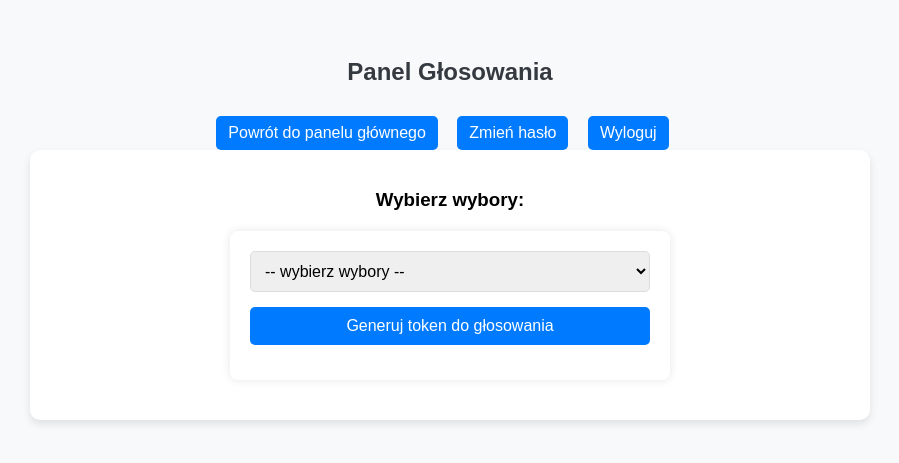
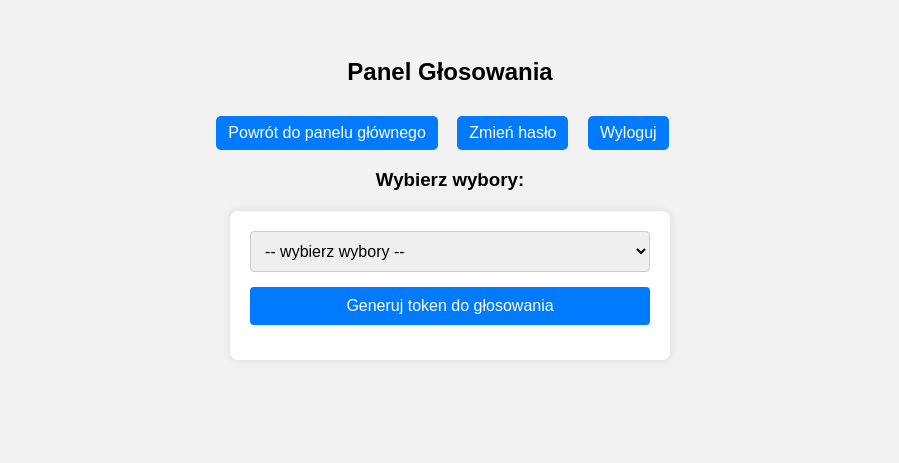
Before and after one commit to CezaryCH/wybory_portal, a PHP site: page /vote_panel.php in a window 1280 px wide. Shown: the top 463 px of the page, without its empty margins (190-1089 px from the left). Run offline with PHP 8.4, Linux system fonts and the light colour scheme; a user stored in the database is signed in; data comes from the database, SQL or seed files in the repository.

Commit message:
Update vote_panel.php

```diff
--- a/vote_panel.php
+++ b/vote_panel.php
@@ -34,62 +34,7 @@ if ($_SERVER["REQUEST_METHOD"] === "POST") {
 <head>
     <title>Panel Głosowania</title>
     <link rel="stylesheet" href="css/style.css">
-    <style>
-        body {
-            font-family: Arial, sans-serif;
-            padding: 30px;
-            background-color: #f8f9fa;
-        }
-        h2 {
-            margin-bottom: 20px;
-            color: #343a40;
-        }
-        .links a {
-            margin-right: 15px;
-            text-decoration: none;
-            background: #007BFF;
-            color: white;
-            padding: 8px 12px;
-            border-radius: 5px;
-        }
-        .container {
-            max-width: 800px;
-            margin: 0 auto;
-            background-color: #ffffff;
-            padding: 20px;
-            border-radius: 10px;
-            box-shadow: 0 4px 8px rgba(0, 0, 0, 0.1);
-        }
-        .vote-form {
-            margin-bottom: 20px;
-        }
-        .vote-form select {
-            padding: 10px;
-            font-size: 16px;
-            width: 100%;
-            border-radius: 5px;
-            border: 1px solid #ddd;
-        }
-        .vote-form button {
-            margin-top: 10px;
-            padding: 10px 20px;
-            background-color: #007BFF;
-            color: white;
-            border: none;
-            border-radius: 5px;
-            font-size: 16px;
-        }
-        .vote-form button:hover {
-            background-color: #0056b3;
-        }
-        .vote-info {
-            margin-top: 20px;
-            font-size: 16px;
-        }
-        .vote-info p {
-            margin: 10px 0;
-        }
-    </style>
+
 </head>
 <body>
 
```
